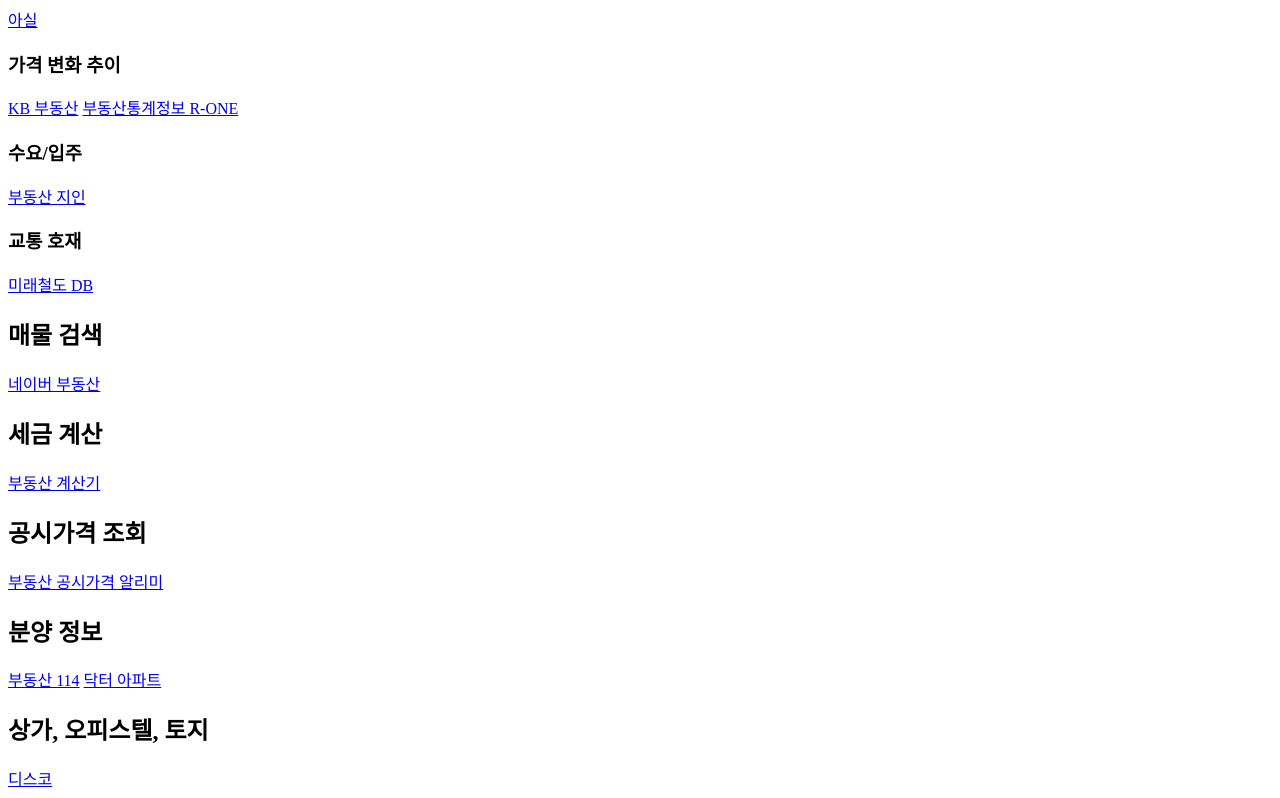
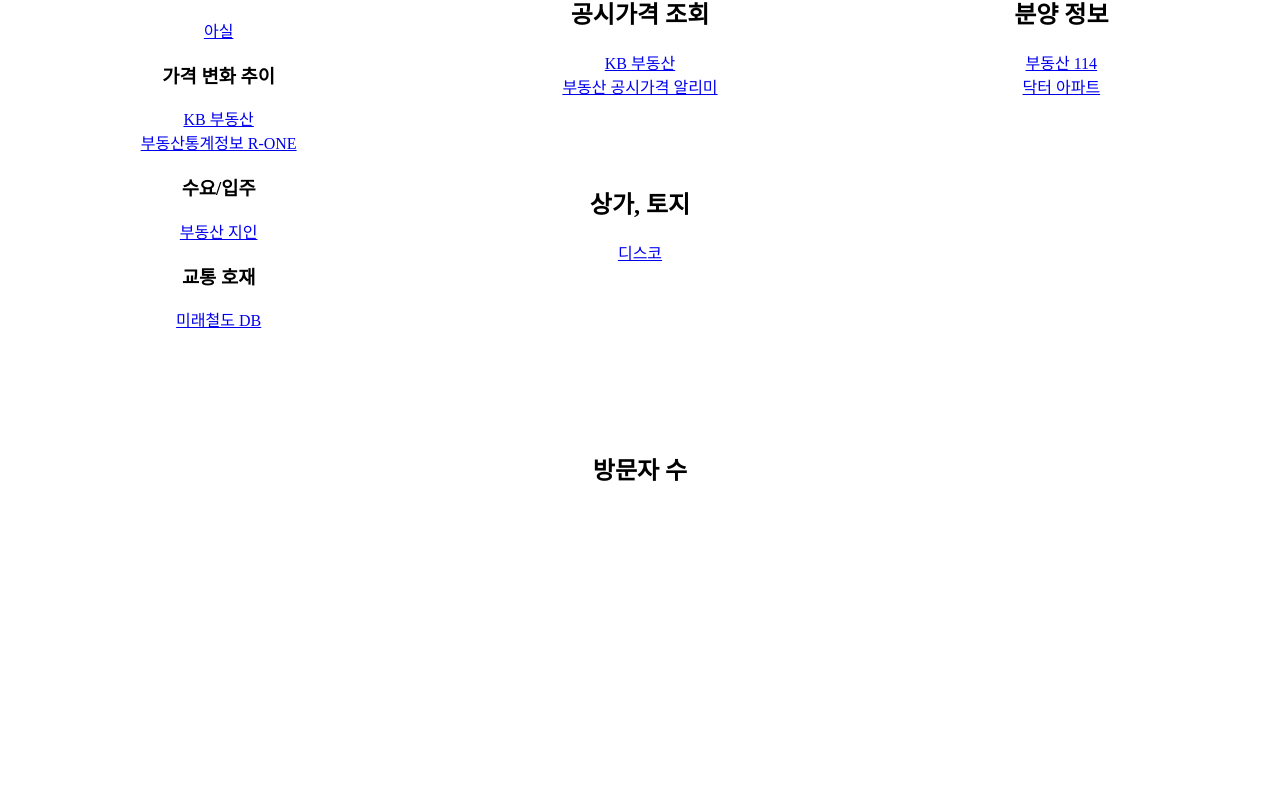
Before and after one commit to SunandBean/land_search_link_collection, a plain HTML site: page index.html in a window 1280 px wide. Shown: the part 299-1097 px from the top of the page. After the commit the page ends 838 px from the top, so only its background shows below. Drawn offline with Linux system fonts and the light colour scheme.

Commit message:
initial version of curator

```diff
--- a/index.html
+++ b/index.html
@@ -8,18 +8,23 @@
   </head>
   <body>
     <div class="container">
-      <div class="item"><h1>부동산 손품 링크 모음</h1></div>
-      <div class="item">
+      <div class="header"><h1>부동산 손품 링크 모음</h1></div>
+      <div class="analysis">
         <h2>지역 분석</h2>
         <h3>실거래가 조회</h3>
         <a href="https://hogangnono.com/" target="_blank">호갱노노</a>
         <h3>가격 비교 분석</h3>
         <a href="https://asil.kr/asil/index.jsp" target="_blank">아실</a>
         <h3>가격 변화 추이</h3>
+        <div>
           <a href="https://kbland.kr/" target="_blank">KB 부동산</a>
+        </div>
+        <div>
           <a href="https://www.reb.or.kr/r-one/main.do" target="_blank"
             >부동산통계정보 R-ONE</a
           >
+        </div>
+
         <h3>수요/입주</h3>
         <a href="https://www.aptgin.com/root_main/" target="_blank"
           >부동산 지인</a
@@ -28,40 +33,110 @@
         <h3>교통 호재</h3>
         <a href="http://frdb2.wo.to/" target="_blank">미래철도 DB</a>
       </div>
-      <div class="item">
+      <div class="search">
         <h2>매물 검색</h2>
         <a href="https://land.naver.com/" target="_blank">네이버 부동산</a>
       </div>
-      <div class="item">
+      <div class="tax">
         <h2>세금 계산</h2>
         <a href="http://xn--989a00af8jnslv3dba.com/" target="_blank"
           >부동산 계산기</a
         >
       </div>
 
-      <div class="item">
+      <div class="market-price">
         <h2>공시가격 조회</h2>
+        <div><a href="https://kbland.kr/" target="_blank">KB 부동산</a></div>
+        <div>
           <a
             href="https://www.realtyprice.kr/notice/main/mainBody.htm"
             target="_blank"
             >부동산 공시가격 알리미</a
           >
         </div>
-      <div class="item">
+      </div>
+      <div class="new">
         <h2>분양 정보</h2>
+        <div>
           <a href="https://www.r114.com/" target="_blank">부동산 114</a>
+        </div>
+        <div>
           <a href="http://www.drapt.com/index/" target="_blank">닥터 아파트</a>
         </div>
+      </div>
 
-      <div class="item">
-        <h2>상가, 오피스텔, 토지</h2>
+      <div class="mall">
+        <h2>상가, 토지</h2>
         <a href="https://www.disco.re/" target="_blank">디스코</a>
+      </div>
+      <div class="visitor">
+        <h2>방문자 수</h2>
       </div>
     </div>
   </body>
   <style>
     .container {
       display: grid;
+      font-family: "맑은 고딕";
+      justify-items: center;
+      grid-template-columns: 1fr 1fr 1fr;
+      grid-auto-rows: minmax(100px, auto);
+    }
+    .header {
+      grid-column-start: 1;
+      grid-column-end: 4;
+      grid-row-start: 1;
+      grid-row-end: 2;
+      font-family: "맑은 고딕";
+    }
+    .analysis {
+      grid-column-start: 1;
+      grid-column-end: 2;
+      grid-row-start: 2;
+      grid-row-end: 5;
+      text-align: center;
+    }
+    .search {
+      grid-column-start: 2;
+      grid-column-end: 3;
+      grid-row-start: 2;
+      grid-row-end: 3;
+      text-align: center;
+    }
+    .tax {
+      grid-column-start: 3;
+      grid-column-end: 4;
+      grid-row-start: 2;
+      grid-row-end: 3;
+      text-align: center;
+    }
+    .market-price {
+      grid-column-start: 2;
+      grid-column-end: 3;
+      grid-row-start: 3;
+      grid-row-end: 4;
+      text-align: center;
+    }
+    .new {
+      grid-column-start: 3;
+      grid-column-end: 4;
+      grid-row-start: 3;
+      grid-row-end: 4;
+      text-align: center;
+    }
+    .mall {
+      grid-column-start: 2;
+      grid-column-end: 3;
+      grid-row-start: 4;
+      grid-row-end: 5;
+      text-align: center;
+    }
+    .visitor {
+      grid-column-start: 1;
+      grid-column-end: 4;
+      grid-row-start: 6;
+      grid-row-end: 7;
+      text-align: center;
     }
   </style>
 </html>
```
Lines whose indentation alone changed are shown as unchanged.
